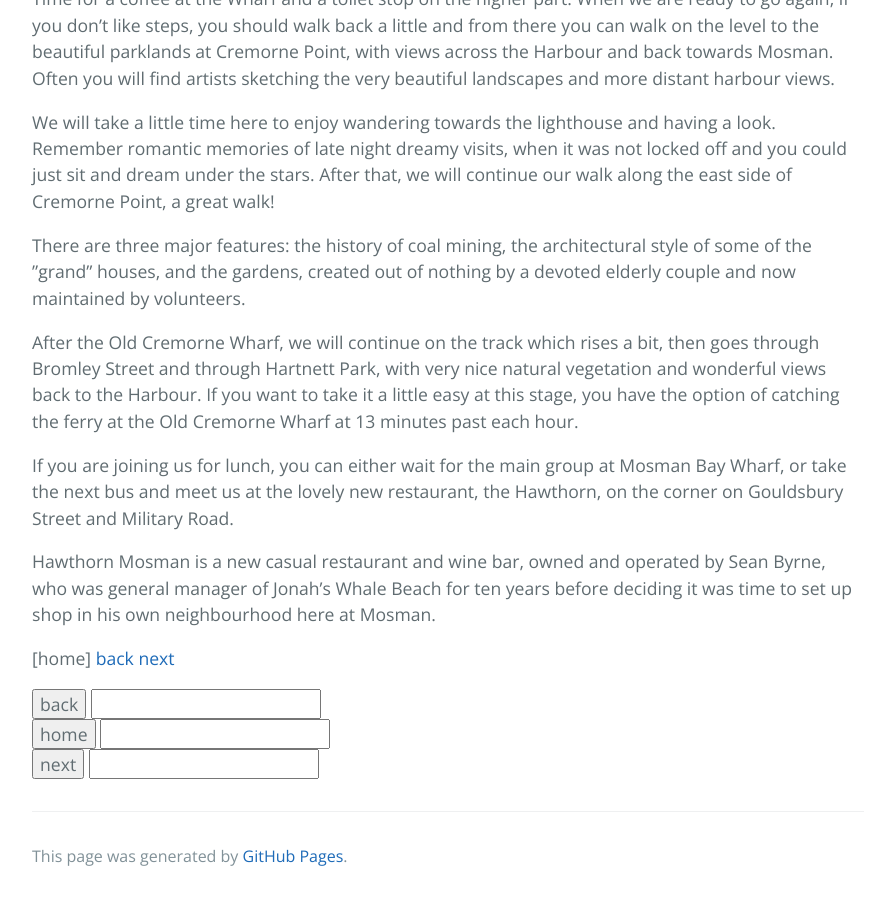
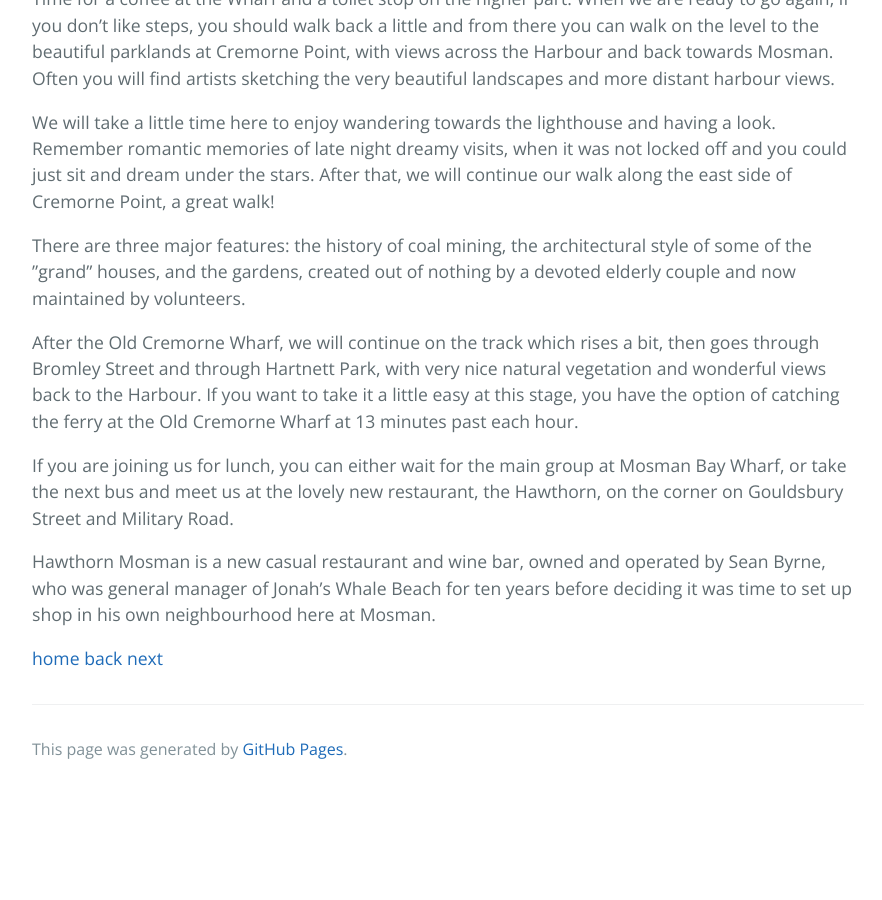
Before and after one commit to janet1405/janet1405.github.io, a Jekyll site: the page built from walks/walk_around_cremorne_point.md, in a window 1280 px wide and 900 px high, scrolled down 708 px. Shown: the whole window, without its empty margins (192-1074 px from the left). Built offline with Jekyll 4.4.1, drawn with Linux system fonts in a browser that asks for light colours; the repository's description, which GitHub fills in, is left out; our own code applies the rules of GitHub Pages for plain Markdown files; after the commit the page ends 1501 px from its top, so only the background shows below that.

Commit message:
Update walk_around_cremorne_point.md

```diff
--- a/walks/walk_around_cremorne_point.md
+++ b/walks/walk_around_cremorne_point.md
@@ -34,19 +34,4 @@ If you are joining us for lunch, you can either wait for the main group at Mosma
 Hawthorn Mosman is a new casual restaurant and wine bar, owned and operated by Sean Byrne, who was general manager of Jonah’s Whale Beach for ten years before deciding it was time to set up shop in his own neighbourhood here at Mosman.
 
 
-[home]      [back](./)     [next](./)
-
-<form>
-  <input type="button" value="back" onclick="history.back">
-  <input>
-</form>
-
-<form>
-  <input type="button" value="home" onclick="window.location.href='https://www.dangerouslywell.com.au/'">
-  <input>
-</form>
-
-<form>
-  <input type="button" value="next" onclick="history.back">
-  <input>
-</form>
+[home](https://www.dangerouslywell.com.au)      [back](./)     [next](./manly_foreshore.md)
```
